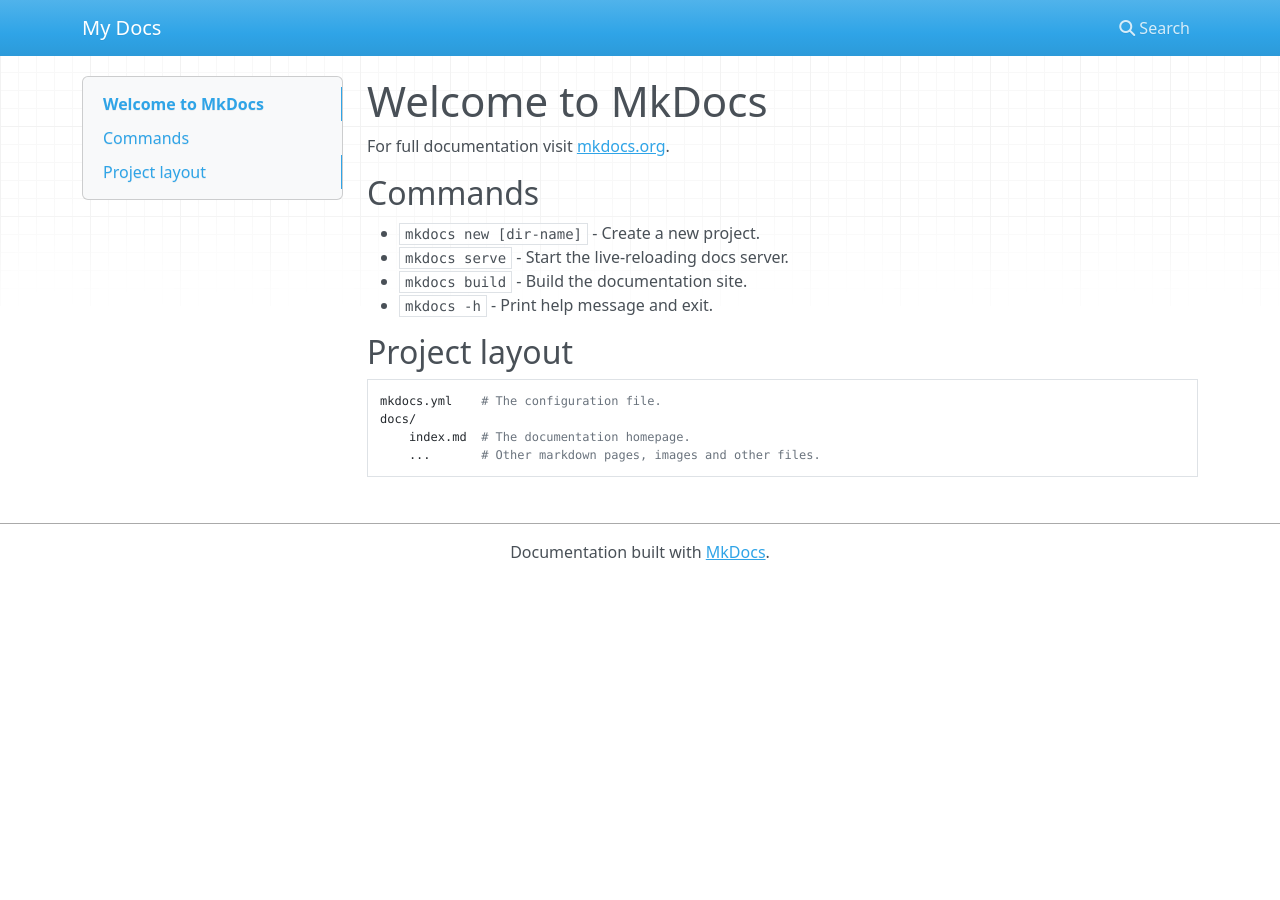
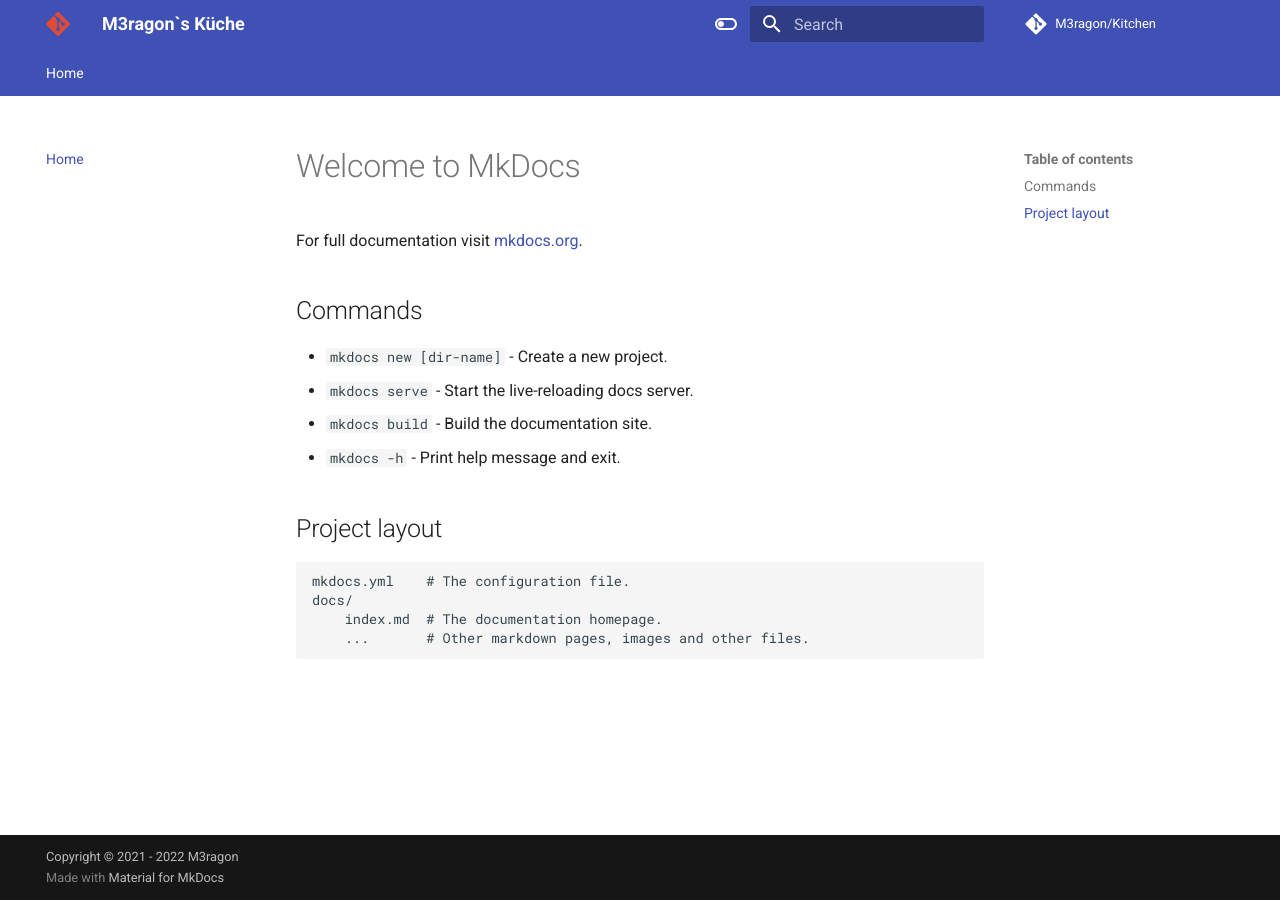
Before and after one commit to M3ragon/Arma3SurvivalWiki, an MkDocs documentation site: the page built from docs/index.md, in a window 1280 px wide. Built offline with MkDocs 1.6.1 and Material for MkDocs 9.7.7, drawn with Linux system fonts in a browser that asks for light colours; nearby versions of some CDN libraries; comment, search, counter and statistics services are not loaded.

Commit message:
update mkdocs

```diff
--- a/mkdocs.yml
+++ b/mkdocs.yml
@@ -1 +1,113 @@
-site_name: My Docs
+site_name: M3ragon`s Küche
+site_url: https://m3ragon.github.io/Arma3SurvivalWiki/
+nav:
+    - Home: index.md
+
+theme:
+  name: material
+  features:
+    - content.code.annotate
+    - content.tabs.link
+    - navigation.tabs
+    - navigation.top
+  logo: assets/img/logo.svg
+  favicon: assets/img/logo.svg
+  icon:
+    repo: fontawesome/brands/git-alt
+    admonition:
+      note: octicons/tag-16
+      abstract: octicons/checklist-16
+      info: octicons/info-16
+      tip: octicons/squirrel-16
+      success: octicons/check-16
+      question: octicons/question-16
+      warning: octicons/alert-16
+      failure: octicons/x-circle-16
+      danger: octicons/zap-16
+      bug: octicons/bug-16
+      example: octicons/beaker-16
+      quote: octicons/quote-16
+  palette:
+    - media: "(prefers-color-scheme: light)"
+      scheme: default
+      toggle:
+        icon: material/toggle-switch-off-outline
+        name: Switch to dark mode
+    - media: "(prefers-color-scheme: dark)"
+      scheme: slate
+      toggle:
+        icon: material/toggle-switch
+        name: Switch to light mode
+
+plugins:
+  - search
+  - minify:
+      minify_html: true
+      minify_js: false
+      minify_css: false
+      htmlmin_opts:
+          remove_comments: true
+
+markdown_extensions:
+  - tables
+  - meta
+  - def_list
+  - admonition
+  - pymdownx.details
+  - pymdownx.superfences:
+      custom_fences:
+        - name: mermaid
+          class: mermaid
+          format: !!python/name:pymdownx.superfences.fence_code_format
+  - attr_list
+  - md_in_html
+  - abbr
+  - pymdownx.highlight:
+      anchor_linenums: true
+  - pymdownx.inlinehilite
+  - pymdownx.snippets
+  - pymdownx.tasklist:
+      custom_checkbox: true
+  - pymdownx.emoji:
+      emoji_index: !!python/name:materialx.emoji.twemoji
+      emoji_generator: !!python/name:materialx.emoji.to_svg
+  - pymdownx.tabbed:
+      alternate_style: true
+  - toc:
+      permalink: true
+  - pymdownx.critic
+  - pymdownx.caret
+  - pymdownx.keys
+  - pymdownx.mark
+  - pymdownx.tilde
+  - footnotes
+
+copyright: Copyright &copy; 2021 - 2022 M3ragon
+repo_name: M3ragon/Kitchen
+repo_url: https://github.com/M3ragon/Arma3SurvivalWiki
+
+extra_javascript:
+  - https://cdnjs.cloudflare.com/ajax/libs/tablesort/5.2.1/tablesort.min.js
+  - assets/javascripts/tablesort.js
+  - assets/javascripts/consent.js
+  - assets/javascripts/lazyload.js
+
+extra_css:
+  - assets/stylesheets/extra.css
+
+extra:
+  homepage: https://m3ragon.github.io/Arma3SurvivalWiki/
+  consent:
+    title: Cookie consent
+    description:
+      We use cookies to recognize your repeated visits and preferences, as well
+      as to measure the effectiveness of our documentation and whether users
+      find what they're searching for. With your consent, you're helping us to
+      make our documentation better.
+    cookies:
+      analytics:
+        name: Google Analytics
+        checked: false
+      custom:
+        name: Custom
+        checked: false
```
